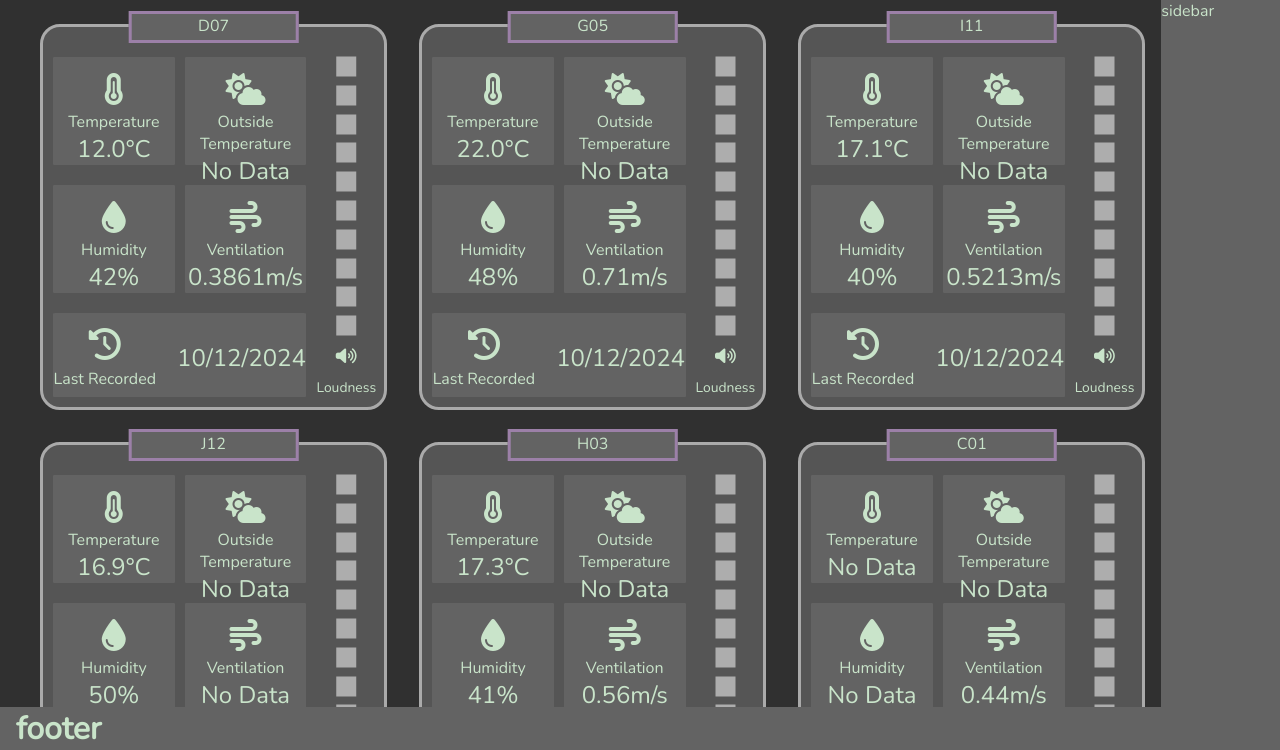
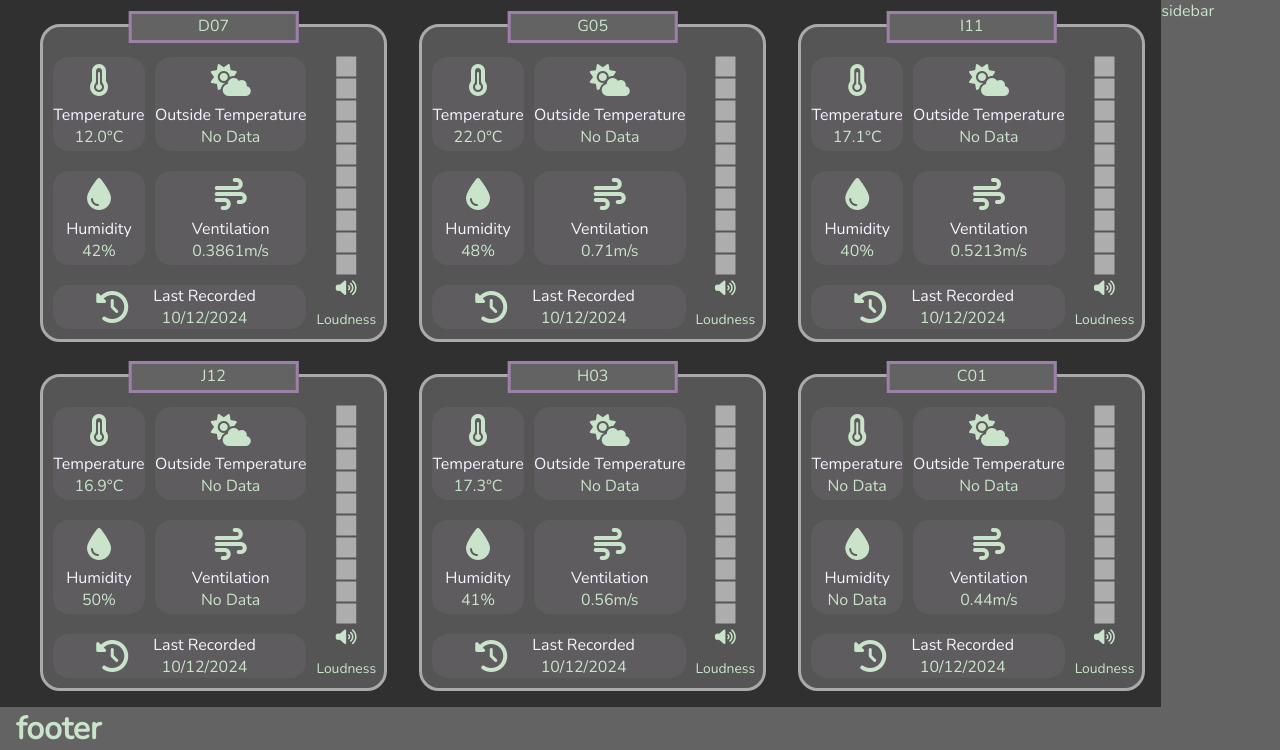
Before and after one commit to ayyboisss/CMesha, a Flask app: page / in a window 1280 px wide. Shown: the part 50-800 px from the top of the page. Run offline with Flask 3, Linux system fonts and the light colour scheme; data comes from the database, SQL or seed files in the repository; some libraries are stand-ins or nearby versions.

Commit message:
FIXED FINALLY

```diff
--- a/static/css/layout.css
+++ b/static/css/layout.css
@@ -1,5 +1,11 @@
 /* imports */
 @import url(//fonts.googleapis.com/css?family=Nunito);
+.icon::before {
+  display: inline-block;
+  text-rendering: auto;
+  -webkit-font-smoothing: antialiased;
+}
+
 /* GLOBAL VARIBALES */
 :root {
   --text-color: #C9E4CA;
@@ -203,18 +209,29 @@
   /* via overflowing the content, DO NOT USE font-size */
 }
 .classroom-grid-items ul li:not(.sound) {
-  background-color: #636363;
-  border-radius: 1%;
-  position: relative;
+  white-space: nowrap;
+  background-color: rgba(243, 216, 255, 0.0549019608);
+  border-radius: 1rem;
 }
 .classroom-grid-items ul li:not(.sound) div:not(.sound-db) {
-  font-size: 1.5em;
+  font-size: 2vh;
 }
 .classroom-grid-items ul li:not(.sound) > * {
+  display: block;
+}
+.classroom-grid-items ul li:not(.sound) > i {
+  width: 100%;
+  height: 50%;
+}
+.classroom-grid-items ul li:not(.sound) > i::before {
   position: relative;
-  top: 20%;
+  top: 50%;
+}
+.classroom-grid-items ul li:not(.sound) > small {
+  padding: 0;
 }
 .classroom-grid-items ul .icon-text {
+  color: #fbf2ff;
   font-size: 1rem;
   padding-top: 10px;
   display: block;
@@ -256,23 +273,36 @@
 }
 .classroom-grid-items ul .date {
   grid-area: date;
+}
+.classroom-grid-items ul .date .date-grid {
+  margin-left: 15%;
+  margin-right: 20%;
   display: grid;
   grid-template-areas: "icon st" "icon text";
-  align-items: center;
-  gap: 20px;
+  grid-template-columns: 1fr 1fr;
+  grid-template-rows: 1fr 1fr;
+  -moz-column-gap: 20px;
+       column-gap: 20px;
 }
-.classroom-grid-items ul .date div i {
+.classroom-grid-items ul .date .date-grid > i {
+  grid-area: icon;
+  display: block;
+  position: relative;
+  height: 100%;
+}
+.classroom-grid-items ul .date .date-grid i::before {
+  position: relative;
   font-size: 2rem;
-  grid-area: icon;
+  top: 0.8vh;
 }
-.classroom-grid-items ul .date div .icon-text {
+.classroom-grid-items ul .date .date-grid .icon-text {
   grid-area: st;
+  padding: 0px;
+  height: 100%;
 }
-.classroom-grid-items ul .date div .date-text {
+.classroom-grid-items ul .date .date-grid .date-text {
   grid-area: text;
-}
-.classroom-grid-items ul .date .date-text {
-  font-size: 1rem;
+  height: 100%;
 }
 
 .sidebar {
--- a/static/css/layout.scss
+++ b/static/css/layout.scss
@@ -1,6 +1,11 @@
 /* imports */
 @import url(//fonts.googleapis.com/css?family=Nunito);
 
+.icon::before {
+    display: inline-block;
+    text-rendering: auto;
+    -webkit-font-smoothing: antialiased;
+  }
 /* GLOBAL VARIBALES */
 
 :root{
@@ -228,20 +233,33 @@
         /* via overflowing the content, DO NOT USE font-size */
 
         li:not(.sound){
-            background-color: #636363;
-            border-radius: 1%;
-            position: relative;
+            white-space: nowrap;
+            background-color: #f3d8ff0e;
+            border-radius: 1rem;
             div:not(.sound-db){
-                font-size: 1.5em;
+                font-size: 2vh;
+            }
+            & > *{
+                display: block;
+            }
+            & > i{
+                width: 100%;
+                height: 50%;
+                &::before{
+                    position: relative;
+                    top: 50%;
+                }
             }
 
-            & > *{
-                position: relative;
-                top: 20%;
+            & > small{
+                padding: 0;
             }
+
+
         }
 
         .icon-text{
+            color: #fbf2ff;
             font-size: 1rem;
             padding-top: 10px;
             display:block
@@ -298,27 +316,39 @@
 
         .date{
             grid-area: date;
-            display: grid;
-            grid-template-areas:
-            "icon st"
-            "icon text";
-            align-items: center;
-            gap: 20px;
-            div{
-                i{
+
+            .date-grid{
+                margin-left: 15%;
+                margin-right: 20%;
+                display: grid;
+                grid-template-areas:
+                "icon st"
+                "icon text";
+                grid-template-columns: 1fr 1fr;
+                grid-template-rows: 1fr 1fr;
+                column-gap: 20px;
+                & > i{
+                    grid-area: icon;
+                    display: block;
+                    position: relative;
+                    height: 100%;
+                }
+                i::before{
+                    position: relative;
                     font-size: 2rem;
-                    grid-area: icon;
+                    top: 0.8vh;
+
+
                 }
                 .icon-text{
                     grid-area: st;
+                    padding: 0px;
+                    height: 100%;
                 }
                 .date-text{
                     grid-area: text;
+                    height: 100%;
                 }
-            }
-
-            .date-text{
-                font-size: 1rem;
             }
         }
     }
--- a/templates/pages/main.html
+++ b/templates/pages/main.html
@@ -42,11 +42,11 @@
                 {% endif %}
             </li>
             <li class="date">
-                <div>
-                    <i class="fa-solid fa-clock-rotate-left fa-2xl"></i>
+                <div class="date-grid">
+                    <i class="fa-solid fa-clock-rotate-left"></i>
                     <small class="icon-text"> Last Recorded </small>
+                    <div class="date-text"> 10/12/2024 </div>
                 </div>
-                <div class="date-text"> 10/12/2024 </div>
             </li>
 
             <li class="sound">
```
Also changed, not shown: 1 other file.
